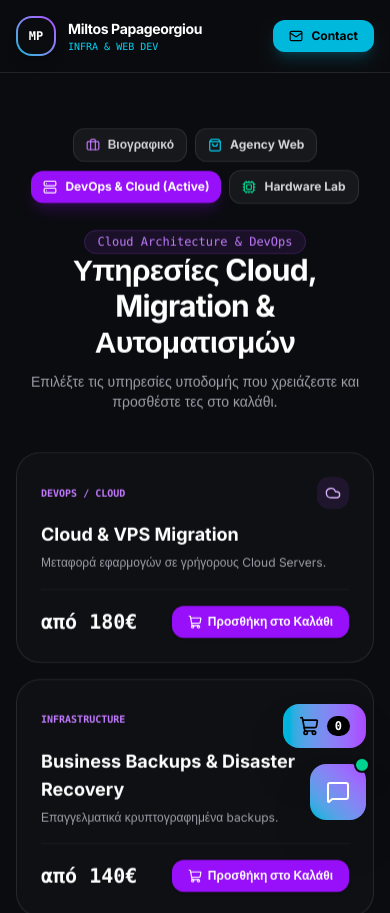
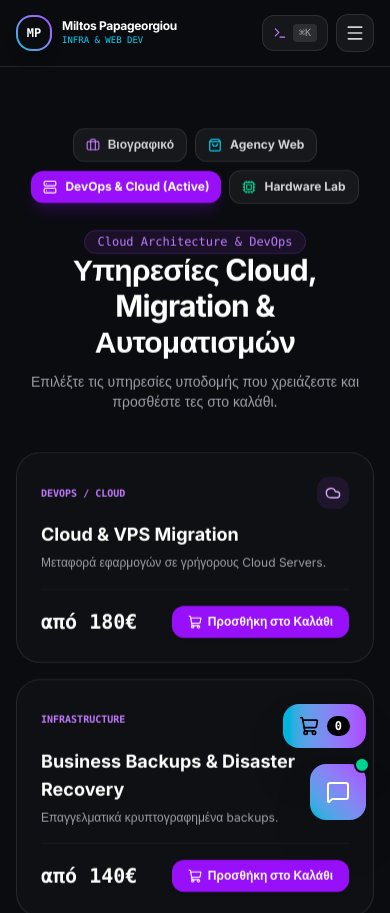
Before and after one commit to miltos12222/my-portfolio, a Next.js app: page /devops in a window 390 px wide. Shown: the top 913 px of the page. Built offline with nearby package versions, Linux system fonts and the light colour scheme.

Commit message:
fix: responsive mobile navbar, touch-friendly command menu and contrast colors 🚀

```diff
--- a/components/Navbar.tsx
+++ b/components/Navbar.tsx
@@ -2,7 +2,7 @@
 
 import { useState, useEffect } from "react";
 import { usePathname } from "next/navigation";
-import { Terminal, Mail, Briefcase, ShoppingBag, Cpu, Server, X, Search, ArrowRight, Coffee, Zap } from "lucide-react";
+import { Terminal, Mail, Search, ArrowRight, Coffee, Zap, Menu, X } from "lucide-react";
 import { toast } from "sonner";
 
 export default function Navbar() {
@@ -14,12 +14,12 @@ export default function Navbar() {
   const isSubPage = isServicesPage || isHardwarePage || isDevopsPage || isDonatePage;
 
   const [isCmdOpen, setIsCmdOpen] = useState(false);
+  const [mobileMenuOpen, setMobileMenuOpen] = useState(false);
   const [searchQuery, setSearchQuery] = useState("");
   const [hackerMode, setHackerMode] = useState(false);
 
   // --- CONTROL + KONAMI CODE EASTER EGG (MAC/WINDOWS FRIENDLY) ---
   useEffect(() => {
-    // Απαιτείται συνδυασμός με Control (Ctrl) για τα βέλη ώστε να μην κάνει scroll η σελίδα
     const konamiSequence = [
       { key: "ArrowUp", ctrl: true },
       { key: "ArrowUp", ctrl: true },
@@ -35,7 +35,6 @@ export default function Navbar() {
     let cursor = 0;
 
     const handleKeyDown = (e: KeyboardEvent) => {
-      // Command + K for Command Palette
       if ((e.ctrlKey || e.metaKey) && e.key.toLowerCase() === "k") {
         e.preventDefault();
         setIsCmdOpen(prev => !prev);
@@ -43,6 +42,7 @@ export default function Navbar() {
       }
       if (e.key === "Escape") {
         setIsCmdOpen(false);
+        setMobileMenuOpen(false);
         return;
       }
 
@@ -51,7 +51,7 @@ export default function Navbar() {
       const ctrlMatch = expected.ctrl ? (e.ctrlKey || e.metaKey) : true;
 
       if (keyMatch && ctrlMatch) {
-        if (expected.ctrl) e.preventDefault(); // Αποφυγή default scroll στο Mac
+        if (expected.ctrl) e.preventDefault();
         cursor++;
         if (cursor === konamiSequence.length) {
           setHackerMode(prev => !prev);
@@ -72,7 +72,6 @@ export default function Navbar() {
     return () => window.removeEventListener("keydown", handleKeyDown);
   }, []);
 
-  // Ενεργοποίηση/Απενεργοποίηση Hacker Mode στο root document class
   useEffect(() => {
     if (hackerMode) {
       document.documentElement.classList.add("matrix-hacker-mode");
@@ -125,23 +124,23 @@ export default function Navbar() {
 
   return (
     <>
-      <header className="fixed top-0 left-0 w-full z-40 bg-[#0b0c10]/80 backdrop-blur-md border-b border-white/10 px-4 sm:px-6 lg:px-8 py-4">
+      <header className="fixed top-0 left-0 w-full z-40 bg-[#0b0c10]/90 backdrop-blur-md border-b border-white/10 px-4 sm:px-6 lg:px-8 py-3.5">
         <div className="max-w-6xl mx-auto flex items-center justify-between">
 
           {/* Logo / Brand */}
-          <a href="/" className="flex items-center gap-3 group cursor-pointer">
-            <div className="w-10 h-10 rounded-2xl bg-gradient-to-tr from-cyan-500 to-purple-500 p-0.5 shadow-lg group-hover:scale-105 transition-transform">
+          <a href="/" className="flex items-center gap-2.5 group cursor-pointer">
+            <div className="w-9 h-9 sm:w-10 sm:h-10 rounded-2xl bg-gradient-to-tr from-cyan-500 to-purple-500 p-0.5 shadow-lg group-hover:scale-105 transition-transform">
               <div className="w-full h-full bg-[#0b0c10] rounded-[14px] flex items-center justify-center font-mono font-bold text-white text-xs">
                 MP
               </div>
             </div>
             <div>
-              <h2 className="text-sm font-bold text-white tracking-tight">Miltos Papageorgiou</h2>
-              <p className="text-[10px] font-mono text-cyan-400">INFRA & WEB DEV</p>
+              <h2 className="text-xs sm:text-sm font-bold text-white tracking-tight">Miltos Papageorgiou</h2>
+              <p className="text-[9px] sm:text-[10px] font-mono text-cyan-400">INFRA & WEB DEV</p>
             </div>
           </a>
 
-          {/* Navigation Hub Switcher */}
+          {/* Desktop Navigation Hub Switcher */}
           <nav className="hidden lg:flex items-center gap-1 bg-white/[0.03] border border-white/10 px-3 py-1.5 rounded-full shadow-inner text-xs font-mono">
             <a href="/" className={`px-3 py-1 rounded-full transition-colors ${pathname === "/" ? "bg-white/10 text-white font-bold" : "text-zinc-400 hover:text-white"}`}>CV</a>
             <a href="/services" className={`px-3 py-1 rounded-full transition-colors ${isServicesPage ? "bg-cyan-500/20 text-cyan-400 font-bold" : "text-zinc-400 hover:text-white"}`}>Web Agency</a>
@@ -151,48 +150,113 @@ export default function Navbar() {
           </nav>
 
           {/* Right Actions */}
-          <div className="flex items-center gap-3">
+          <div className="flex items-center gap-2 sm:gap-3">
             {hackerMode && (
               <span className="hidden sm:inline-flex items-center gap-1 px-2.5 py-1 rounded-lg bg-emerald-500/20 border border-emerald-500/40 text-[10px] font-mono text-emerald-400 animate-pulse">
-                <Zap className="w-3 h-3" /> ROOT MODE
+                <Zap className="w-3 h-3" /> ROOT
               </span>
             )}
+
+            {/* Command Menu Button - Fully clickable on touch & desktop */}
             <button
               onClick={() => setIsCmdOpen(true)}
-              className="hidden sm:flex items-center gap-1.5 px-3 py-2 rounded-xl bg-white/[0.05] border border-white/10 hover:bg-white/[0.1] text-xs font-mono text-zinc-300 transition-all cursor-pointer"
+              className="flex items-center gap-1.5 px-2.5 sm:px-3 py-2 rounded-xl bg-white/[0.05] border border-white/10 hover:bg-white/[0.1] text-xs font-mono text-zinc-300 transition-all cursor-pointer active:scale-95"
+              title="Άνοιγμα Μενού (⌘K)"
             >
               <Terminal className="w-3.5 h-3.5 text-purple-400" />
-              <span>Ctrl K</span>
+              <span className="hidden xs:inline">Μενού</span>
+              <span className="text-[10px] bg-white/10 px-1.5 py-0.5 rounded text-zinc-400">⌘K</span>
             </button>
 
+            {/* Contact Button */}
             <a
               href={isSubPage ? "/#contact" : "#contact"}
-              className="flex items-center gap-2 px-4 py-2 rounded-xl bg-cyan-500 hover:bg-cyan-400 text-black font-bold text-xs transition-all shadow-lg shadow-cyan-500/20 cursor-pointer"
+              className="hidden sm:flex items-center gap-2 px-4 py-2 rounded-xl bg-cyan-500 hover:bg-cyan-400 text-black font-bold text-xs transition-all shadow-lg shadow-cyan-500/20 cursor-pointer active:scale-95"
             >
               <Mail className="w-3.5 h-3.5" />
               <span>Contact</span>
             </a>
+
+            {/* Mobile Menu Toggle Button */}
+            <button
+              onClick={() => setMobileMenuOpen(prev => !prev)}
+              className="lg:hidden p-2 rounded-xl bg-white/[0.05] border border-white/10 text-zinc-300 hover:text-white cursor-pointer active:scale-95"
+              aria-label="Toggle Mobile Menu"
+            >
+              {mobileMenuOpen ? <X className="w-5 h-5" /> : <Menu className="w-5 h-5" />}
+            </button>
           </div>
 
         </div>
+
+        {/* Mobile Dropdown Navigation */}
+        {mobileMenuOpen && (
+          <div className="lg:hidden mt-3 pt-3 border-t border-white/10 flex flex-col gap-2 font-mono text-xs pb-2 animate-fade-in">
+            <a
+              href="/"
+              onClick={() => setMobileMenuOpen(false)}
+              className={`p-2.5 rounded-xl transition-colors ${pathname === "/" ? "bg-white/10 text-white font-bold" : "text-zinc-400 hover:bg-white/5 hover:text-white"}`}
+            >
+              📂 Βιογραφικό & Projects (CV)
+            </a>
+            <a
+              href="/services"
+              onClick={() => setMobileMenuOpen(false)}
+              className={`p-2.5 rounded-xl transition-colors ${isServicesPage ? "bg-cyan-500/20 text-cyan-400 font-bold" : "text-zinc-400 hover:bg-white/5 hover:text-white"}`}
+            >
+              🌐 Agency Web & Services
+            </a>
+            <a
+              href="/devops"
+              onClick={() => setMobileMenuOpen(false)}
+              className={`p-2.5 rounded-xl transition-colors ${isDevopsPage ? "bg-purple-500/20 text-purple-400 font-bold" : "text-zinc-400 hover:bg-white/5 hover:text-white"}`}
+            >
+              ⚙️ DevOps & Cloud Infra
+            </a>
+            <a
+              href="/hardware"
+              onClick={() => setMobileMenuOpen(false)}
+              className={`p-2.5 rounded-xl transition-colors ${isHardwarePage ? "bg-emerald-500/20 text-emerald-400 font-bold" : "text-zinc-400 hover:bg-white/5 hover:text-white"}`}
+            >
+              🖥️ Custom PC & Hardware
+            </a>
+            <a
+              href="/donate"
+              onClick={() => setMobileMenuOpen(false)}
+              className={`p-2.5 rounded-xl transition-colors flex items-center gap-2 ${isDonatePage ? "bg-pink-500/20 text-pink-400 font-bold" : "text-zinc-400 hover:bg-white/5 hover:text-pink-300"}`}
+            >
+              <Coffee className="w-4 h-4" /> Support & Donate ☕
+            </a>
+            <a
+              href={isSubPage ? "/#contact" : "#contact"}
+              onClick={() => setMobileMenuOpen(false)}
+              className="p-2.5 rounded-xl bg-cyan-500 text-black font-bold flex items-center justify-center gap-2 mt-1"
+            >
+              <Mail className="w-4 h-4" /> Επικοινωνία / Contact
+            </a>
+          </div>
+        )}
       </header>
 
-      {/* Command Palette Modal */}
+      {/* Command Palette Modal (Fixed Touch & Dark Colors) */}
       {isCmdOpen && (
-        <div className="fixed inset-0 z-50 flex items-center justify-center p-4 bg-black/80 backdrop-blur-md animate-fade-in">
+        <div
+          className="fixed inset-0 z-50 flex items-center justify-center p-4 bg-black/85 backdrop-blur-md animate-fade-in"
+          onClick={() => setIsCmdOpen(false)}
+        >
           <div
-            className="w-full max-w-lg bg-[#12131c] border border-white/15 rounded-3xl shadow-2xl overflow-hidden flex flex-col"
+            className="w-full max-w-lg bg-[#12131c] border border-white/20 rounded-3xl shadow-2xl overflow-hidden flex flex-col text-white"
             onClick={(e) => e.stopPropagation()}
           >
-            <div className="flex items-center gap-3 px-5 py-4 border-b border-white/10">
-              <Search className="w-4 h-4 text-zinc-400" />
+            <div className="flex items-center gap-3 px-5 py-4 border-b border-white/10 bg-[#171824]">
+              <Search className="w-4 h-4 text-cyan-400" />
               <input
                 type="text"
                 autoFocus
                 placeholder="Αναζήτηση σελίδας ή εντολής..."
                 value={searchQuery}
                 onChange={(e) => setSearchQuery(e.target.value)}
-                className="flex-1 bg-transparent border-none text-white text-sm focus:outline-none placeholder:text-zinc-600 font-mono"
+                className="flex-1 bg-transparent border-none text-white text-sm focus:outline-none placeholder:text-zinc-500 font-mono"
               />
               <button
                 onClick={() => setIsCmdOpen(false)}
@@ -202,28 +266,28 @@ export default function Navbar() {
               </button>
             </div>
 
-            <div className="p-3 max-h-72 overflow-y-auto space-y-1">
+            <div className="p-3 max-h-72 overflow-y-auto space-y-1.5 bg-[#12131c]">
               {navLinks.length > 0 ? (
                 navLinks.map((link, idx) => (
                   <a
                     key={idx}
                     href={link.href}
                     onClick={() => setIsCmdOpen(false)}
-                    className="flex items-center justify-between p-3 rounded-2xl hover:bg-white/[0.06] text-xs font-mono text-zinc-300 hover:text-white transition-all cursor-pointer group"
+                    className="flex items-center justify-between p-3 rounded-2xl bg-white/[0.02] hover:bg-white/[0.08] text-xs font-mono text-zinc-200 hover:text-white transition-all cursor-pointer group border border-white/5"
                   >
                     <span>{link.name}</span>
                     <ArrowRight className="w-3.5 h-3.5 opacity-0 group-hover:opacity-100 text-cyan-400 transition-opacity" />
                   </a>
                 ))
               ) : (
-                <div className="p-4 text-center text-xs text-zinc-500 font-mono">
+                <div className="p-6 text-center text-xs text-zinc-400 font-mono">
                   Δεν βρέθηκαν αποτελέσματα.
                 </div>
               )}
             </div>
 
-            <div className="px-5 py-3 border-t border-white/5 bg-white/[0.01] flex justify-between items-center text-[10px] font-mono text-zinc-500">
-              <span>Πλοήγηση με ταχύτητα</span>
+            <div className="px-5 py-3 border-t border-white/10 bg-[#171824] flex justify-between items-center text-[10px] font-mono text-zinc-400">
+              <span>Γρήγορη Πλοήγηση</span>
               <span>ESC για κλείσιμο</span>
             </div>
           </div>
```
